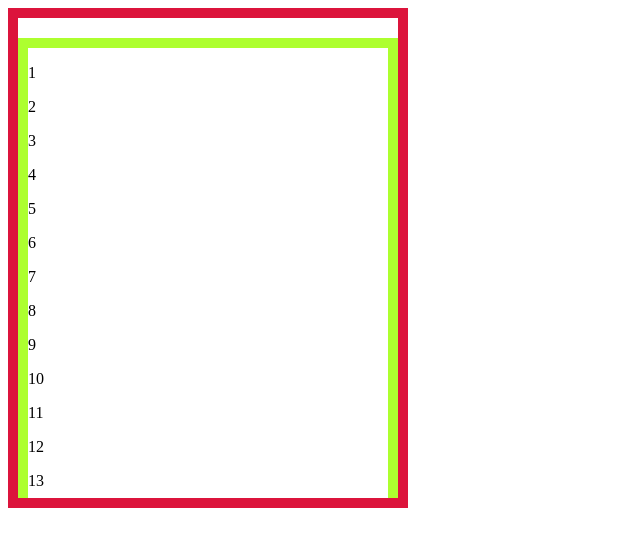
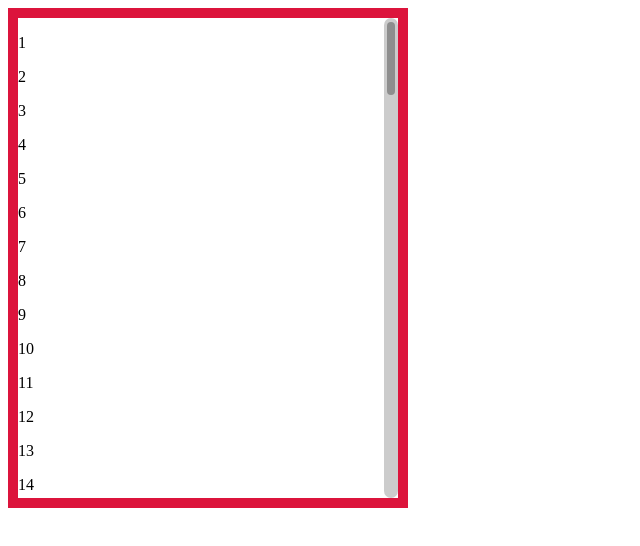
Before and after one commit to ByeWord/vue-component, a Vue app: page / in a window 1280 px wide. Shown: the top 546 px of the page, without its empty margins (0-640 px from the left). Built offline with nearby package versions, Linux system fonts and the light colour scheme.

Commit message:
待完成基本组件

```diff
--- a/src/App.vue
+++ b/src/App.vue
@@ -1,7 +1,6 @@
 <template>
     <div id="app">
-        <div ref="parent" class="parent">
-            <div ref="child" class="child">
+        <w-scroll>
             <p>1</p>
             <p>2</p>
             <p>3</p>
@@ -102,71 +101,24 @@
             <p>98</p>
             <p>99</p>
             <p>100</p>
-            </div>
-        </div>
+        </w-scroll>
     </div>
 </template>
 <script>
 
 
+  import WScroll from "./components/tabs/scroll";
   export default {
     name: 'app',
-    components: {},
+    components: {WScroll},
     data() {
       return {
         selectedTab: 'sport'
       }
     },
-    methods: {},
-    mounted() {
-      let parent = this.$refs.parent;
-      let child = this.$refs.child;
-
-      let {height: childHeight} = child.getBoundingClientRect();
-      let {height: parentHeight} = parent.getBoundingClientRect();
-      let {paddingTop, paddingBottom, borderBottomWidth, borderTopWidth} = window.getComputedStyle(parent);
-      console.log(paddingTop, paddingBottom, borderBottomWidth, borderTopWidth);
-      paddingTop = parseInt(paddingTop);
-      paddingBottom = parseInt(paddingBottom);
-      borderBottomWidth = parseInt(borderBottomWidth);
-      borderTopWidth = parseInt(borderTopWidth);
-      let min = 0;
-      let max = parseInt(childHeight - parentHeight + paddingTop + paddingBottom + borderTopWidth + borderBottomWidth);
-      let translateY = 0;
-      let step = 100;
-      parent.addEventListener('wheel', (event) => {
-        let direction = event.deltaY;
-        if (direction > 0) {
-          translateY -= step;
-          if (translateY <= -max) {
-            translateY = -max;
-          }
-        } else if (direction < 0) {
-          translateY += step;
-          if (translateY >= min) {
-            translateY = min;
-          }
-        }
-        if (min < Math.abs(translateY) && Math.abs(translateY) < max) {
-          event.preventDefault();
-        }
-        child.style.transform = `translateY(${translateY}px)`;
-      });
-    }
+    methods: {}
   }
 </script>
 <style lang="scss">
-    .parent {
-        height: 500px;
-        width: 400px;
-        overflow: hidden;
-        border: 10px solid crimson;
-        padding: 20px 0;
-        box-sizing: border-box;
-        .child {
-            border: 10px solid greenyellow;
-            box-sizing: border-box;
-            transition: transform .2s ease-in-out;
-        }
-    }
+
 </style>
--- /dev/null
+++ b/src/components/tabs/scroll.vue
@@ -0,0 +1,124 @@
+<template>
+    <div ref="viewBox" class="w-scroll-wrapper">
+        <div ref="content" class="w-scroll">
+            <slot></slot>
+        </div>
+        <div class="w-scroll-track">
+            <div class="w-scroll-bar" ref="bar" :style="{height:scrollBarHeight+'px'}">
+                <div class="w-scroll-bar-inner"></div>
+            </div>
+        </div>
+    </div>
+</template>
+
+<script>
+  import {calVisibleHeight} from "../../utils/utils";
+
+  export default {
+    name: "w-scroll",
+    props: {},
+    data() {
+      return {
+        scrollBarHeight: 0
+      }
+    },
+    methods: {
+      initScrollBar(contentHeight, viewHeight) {
+        this.scrollBarHeight = viewHeight * viewHeight / contentHeight;
+      },
+      updateScrollBar(translateY, contentHeight, viewHeight) {
+
+        let bar = this.$refs.bar;
+        let barTranslate = translateY * viewHeight / contentHeight;
+        bar.style.transform = `translateY(${-barTranslate}px)`;
+      },
+    },
+    mounted() {
+
+      let viewBoxEl = this.$refs.viewBox;
+      let contentEl = this.$refs.content;
+
+      let childHeight = contentEl.offsetHeight;
+      let parentHeight = viewBoxEl.offsetHeight;
+
+      let visibleHeight = calVisibleHeight(viewBoxEl);
+
+      let minTranslate = 0;
+
+      let maxTranslate = childHeight - visibleHeight;
+
+      let translateY = 0;
+
+      let step = 100;
+
+      viewBoxEl.addEventListener('wheel', (event) => {
+        let direction = event.deltaY;
+        if (direction > 0) {
+          translateY -= step;
+          if (translateY <= -maxTranslate) {
+            translateY = -maxTranslate;
+          }
+        } else if (direction < 0) {
+          translateY += step;
+          if (translateY >= minTranslate) {
+            translateY = minTranslate;
+          }
+        }
+
+        if (minTranslate < Math.abs(translateY) && Math.abs(translateY) < maxTranslate) {
+          event.preventDefault();
+        }
+        contentEl.style.transform = `translateY(${translateY}px)`;
+        this.updateScrollBar(translateY, childHeight, parentHeight);
+      });
+
+      this.initScrollBar(childHeight, parentHeight);
+    }
+  }
+</script>
+
+<style lang="scss" scoped>
+    .w-scroll {
+        box-sizing: border-box;
+        transition: transform .2s ease-in-out;
+        overflow: hidden; //触发BFC
+        &-wrapper {
+            height: 500px;
+            width: 400px;
+            overflow: hidden;
+            position: relative;
+            box-sizing: border-box;
+            border: 10px solid crimson;
+        }
+        &-track {
+            position: absolute;
+            width: 14px;
+            height: 100%;
+            top: 0;
+            right: 0;
+            bottom: 0;
+            background-color: rgba(0, 0, 0, 0.2);
+            border-radius: 7px;
+        }
+        &-bar {
+            position: absolute;
+            height: 40px;
+            width: 8px;
+            left: 50%;
+            top: 0;
+            margin-left: -4px;
+            padding: 4px 0;
+            &-inner {
+                height: 100%;
+                border-radius: 4px;
+                background-color: rgba(0, 0, 0, .3);
+                transition: background-color .3s ease-in-out;
+                cursor: pointer;
+                &:hover {
+                    background-color: rgba(0, 0, 0, .6);
+                }
+            }
+        }
+    }
+
+</style>
--- /dev/null
+++ b/src/utils/utils.js
@@ -0,0 +1,9 @@
+export function calVisibleHeight(element){
+  let height = element.offsetHeight;
+  let {paddingTop, paddingBottom, borderBottomWidth, borderTopWidth} = window.getComputedStyle(element);
+  paddingTop = parseInt(paddingTop);
+  paddingBottom = parseInt(paddingBottom);
+  borderBottomWidth = parseInt(borderBottomWidth);
+  borderTopWidth = parseInt(borderTopWidth);
+  return height - paddingTop - paddingBottom - borderTopWidth - borderBottomWidth;
+}
```
Also changed, not shown: src/components/tabs/tabs.vue (deleted, +0 -34 lines). Lines whose indentation alone changed are shown as unchanged.
